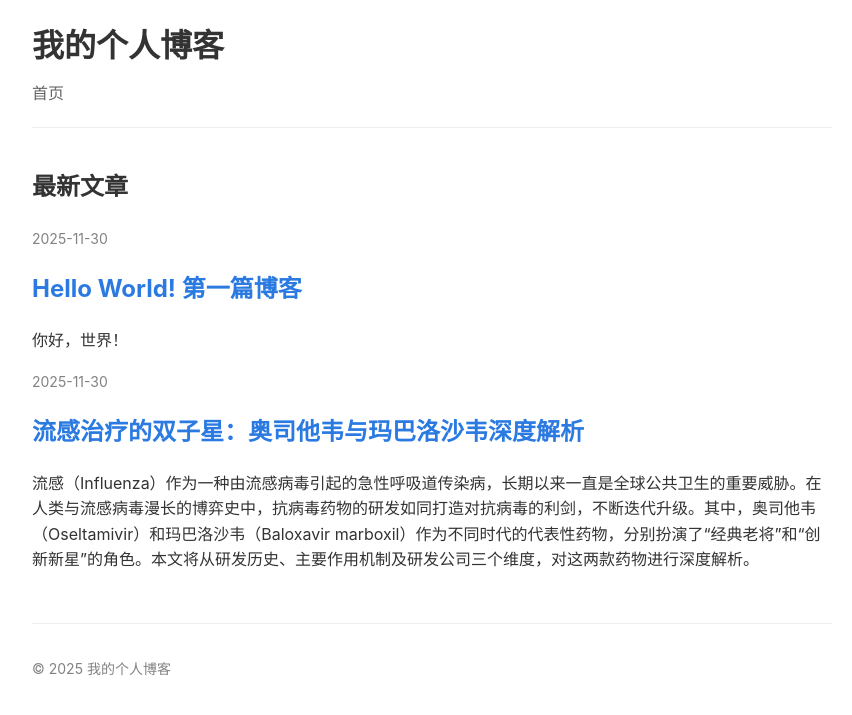
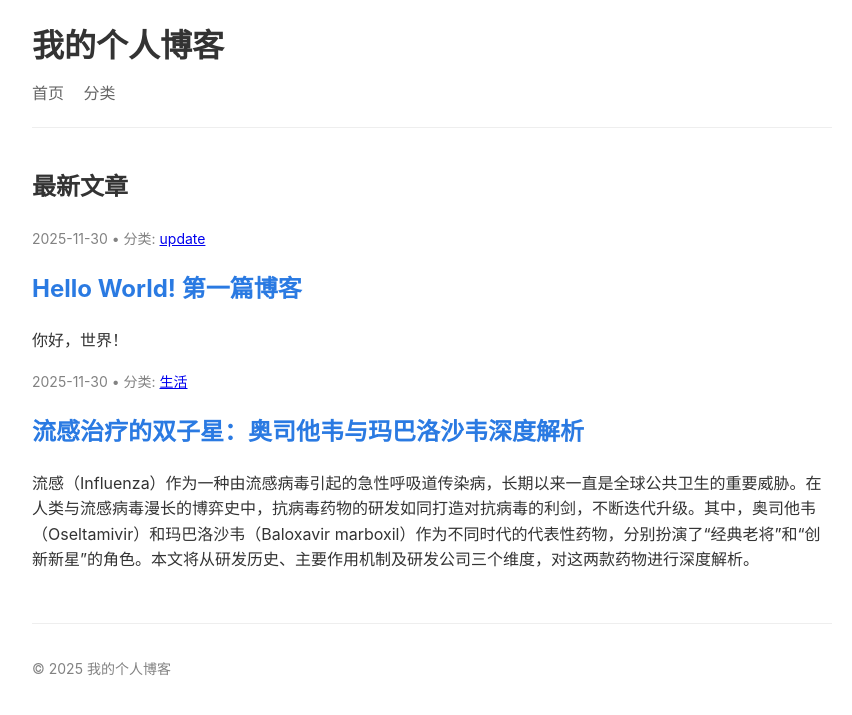
Before and after one commit to li-fenglei/li-fenglei.github.io, a Jekyll site: the page built from index.html, in a window 1280 px wide. Shown: the top 715 px of the page, without its empty margins (208-1060 px from the left). Built offline with Jekyll 4.4.1, drawn with Linux system fonts in a browser that asks for light colours.

Commit message:
Feat: Add category display support and category page

```diff
--- a/_layouts/default.html
+++ b/_layouts/default.html
@@ -11,6 +11,7 @@
         <h1><a href="{{ "/" | relative_url }}">{{ site.title }}</a></h1>
         <nav>
             <a href="{{ "/" | relative_url }}">首页</a>
+            <a href="{{ "/categories.html" | relative_url }}">分类</a>
             <!-- <a href="{{ "/about.html" | relative_url }}">关于</a> -->
         </nav>
     </header>
--- a/_layouts/post.html
+++ b/_layouts/post.html
@@ -9,6 +9,12 @@ layout: default
       <time datetime="{{ page.date | date_to_xmlschema }}" itemprop="datePublished">
         {{ page.date | date: "%Y-%m-%d" }}
       </time>
+      {% if page.categories.size > 0 %}
+        • 分类:
+        {% for category in page.categories %}
+          <a href="{{ '/categories.html' | relative_url }}#{{ category | slugify }}">{{ category }}</a>{% unless forloop.last %}, {% endunless %}
+        {% endfor %}
+      {% endif %}
       {%- if page.author -%}
         • <span itemprop="author" itemscope itemtype="http://schema.org/Person"><span class="p-author h-card" itemprop="name">{{ page.author }}</span></span>
       {%- endif -%}
--- a/index.html
+++ b/index.html
@@ -7,7 +7,15 @@ title: 首页
 <ul class="post-list">
   {% for post in site.posts %}
     <li>
-      <span class="post-meta">{{ post.date | date: "%Y-%m-%d" }}</span>
+      <span class="post-meta">
+        {{ post.date | date: "%Y-%m-%d" }}
+        {% if post.categories.size > 0 %}
+          • 分类:
+          {% for category in post.categories %}
+            <a href="{{ '/categories.html' | relative_url }}#{{ category | slugify }}">{{ category }}</a>{% unless forloop.last %}, {% endunless %}
+          {% endfor %}
+        {% endif %}
+      </span>
       <h3>
         <a class="post-link" href="{{ post.url | relative_url }}">
           {{ post.title | escape }}
```
Also changed, not shown: categories.html (added, +23 -0 lines).
